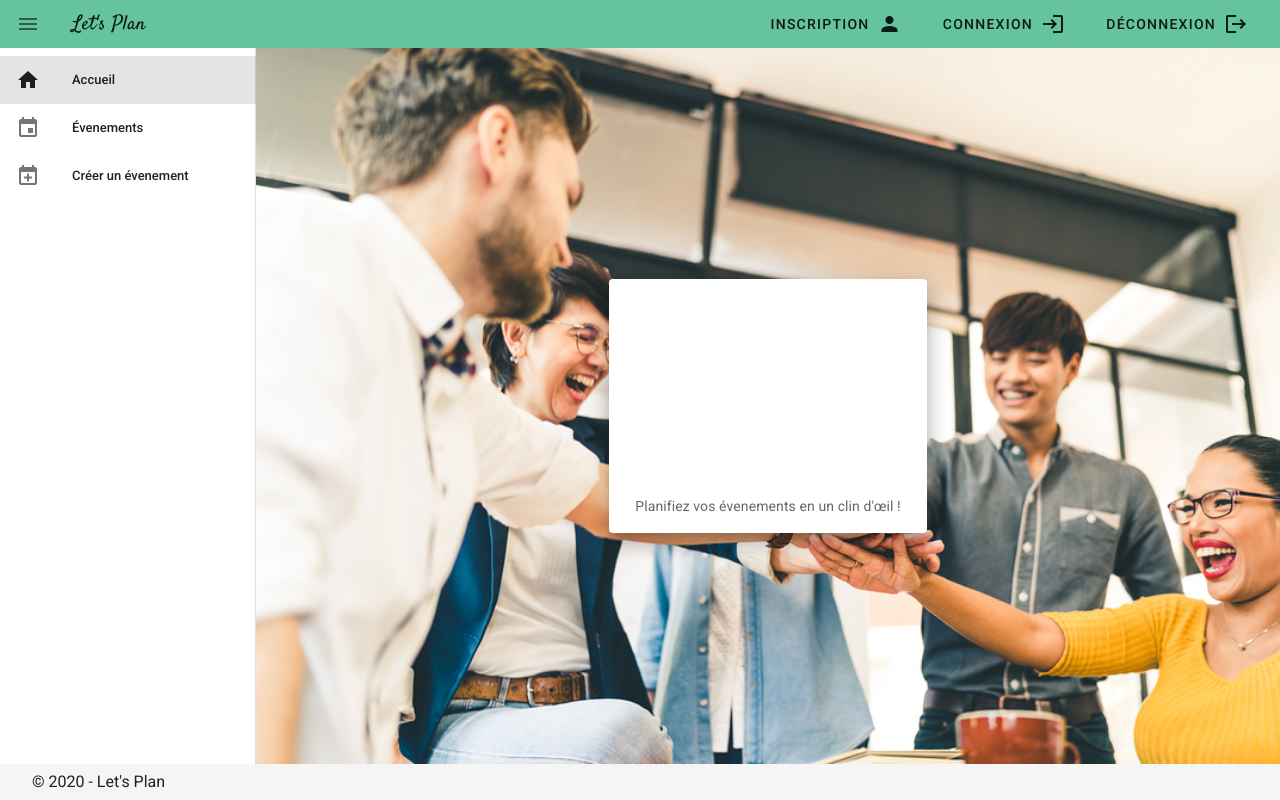
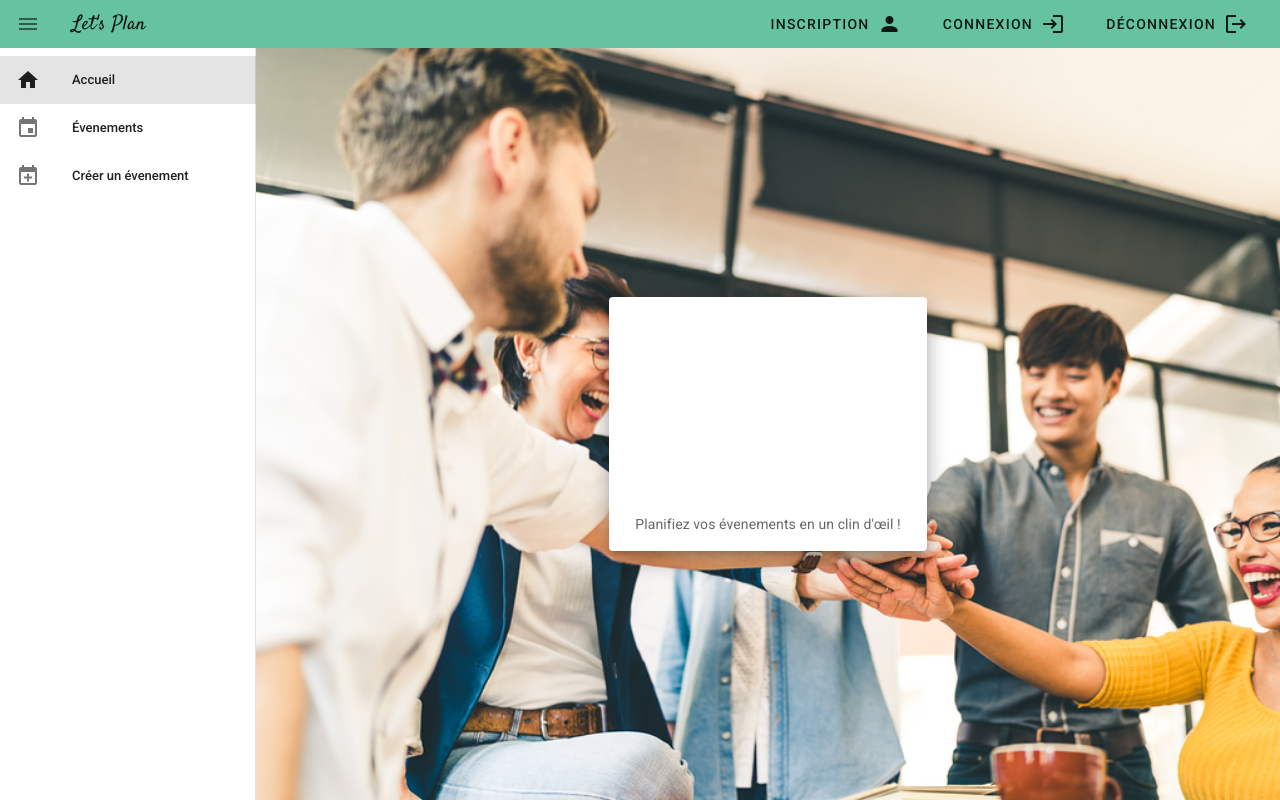
Before and after one commit to zedyeng/letsplan, a Nuxt app in the folder frontend/: page / in a window 1280 px wide. Built offline with nearby package versions, Linux system fonts and the light colour scheme.

Commit message:
updated readme

```diff
--- a/frontend/layouts/default.vue
+++ b/frontend/layouts/default.vue
@@ -37,9 +37,6 @@
       <nuxt />
     </v-content>
 
-    <v-footer app>
-      <span class="px-4" >&copy; {{ new Date().getFullYear() }} - {{ mainName }}</span>
-    </v-footer>
   </v-app>
 </template>
 
```
Also changed, not shown: 1 other file (tests, documents, lock files or other folders).
